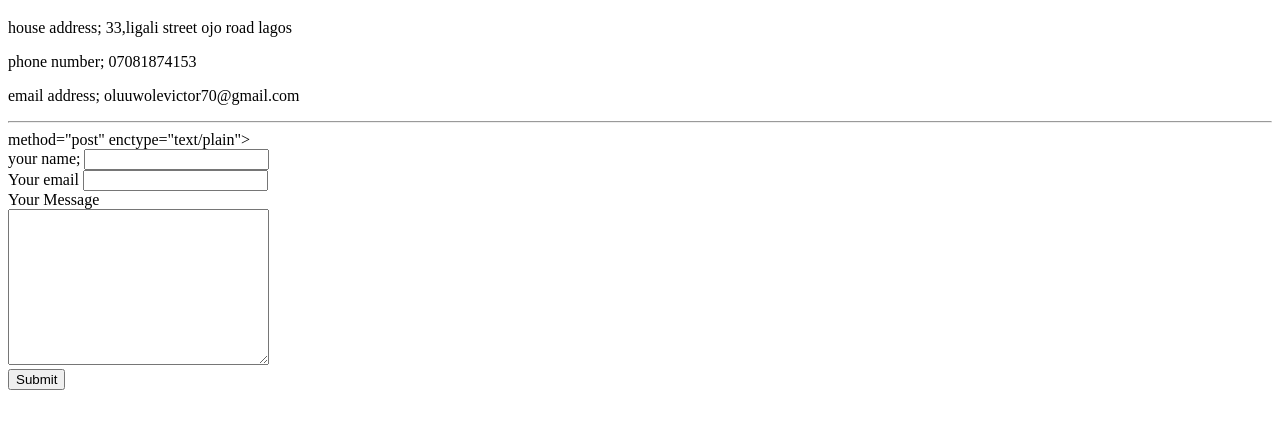
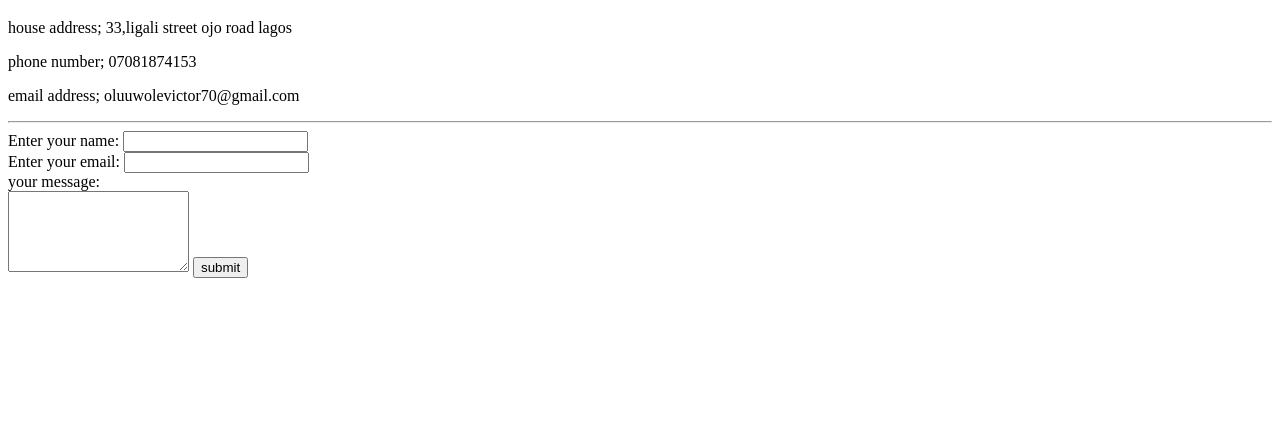
Before and after one commit to Benzene123/cv, a plain HTML site: page contact.html in a window 1280 px wide. Shown: the part 61-490 px from the top of the page. Drawn offline with Linux system fonts and the light colour scheme.

Commit message:
Add files via upload

```diff
--- a/contact.html
+++ b/contact.html
@@ -12,15 +12,21 @@
       <p>email address; oluuwolevictor70@gmail.com</p>
       <hr>
 
-      <form action="mailto:https://oluuwolevictor70@gmail.com"></a> method="post" enctype="text/plain"><br>
-        <label>your name;</label>
-        <input type="text" name="yourname"><br>
-        <label>Your email</label>
-        <a href="mailto:oluuwolevictor70@gmail.com?"></a>
-        <input type="email" name="youremail"><br>
-        <label>Your Message</label><br>
-        <textarea name="yourmessage" rows="10" cols="30"></textarea><br>
-        <input type="submit">
+      <form action="mailto:oluuwolevictor70@gmail.com" method="get" class="form-example">
+        <div class="form-example">
+          <label for="name">Enter your name: </label>
+          <input type="text" name="name" id="name" required>
+        </div>
+        <div class="form-example">
+          <label for="email">Enter your email: </label>
+          <input type="email" name="email" id="email" required>
+        </div>
+        <div class="form-example">
+          <label for="message">your message:</label><br>
+          <textarea name="name" rows="5" cols="20"></textarea>
+          <input type="submit" value="submit">
+        </div>
       </form>
+
     </body>
 </html>
```
